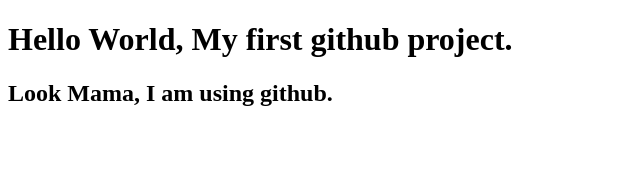
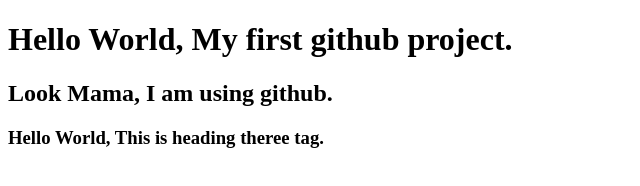
Before and after one commit to halder25572/my-first-website, a plain HTML site: page index.html in a window 1280 px wide. Shown: the whole page, without its empty margins (0-640 px from the left). Drawn offline with Linux system fonts and the light colour scheme.

Commit message:
adding h3 tag

```diff
--- a/index.html
+++ b/index.html
@@ -8,5 +8,6 @@
 <body>
     <h1>Hello World, My first github project.</h1>
     <h2>Look Mama, I am using github.</h2>
+    <h3>Hello World, This is heading theree tag.</h3>
 </body>
 </html>
```
